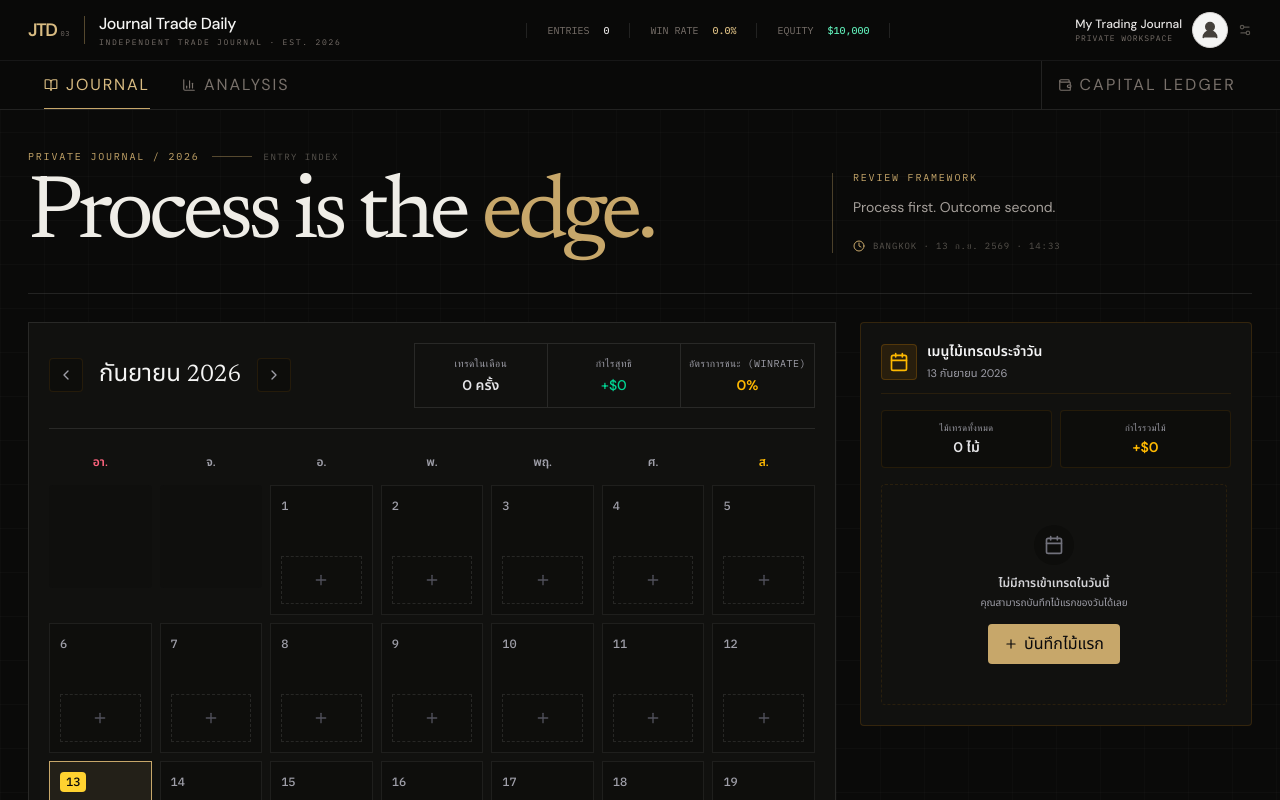
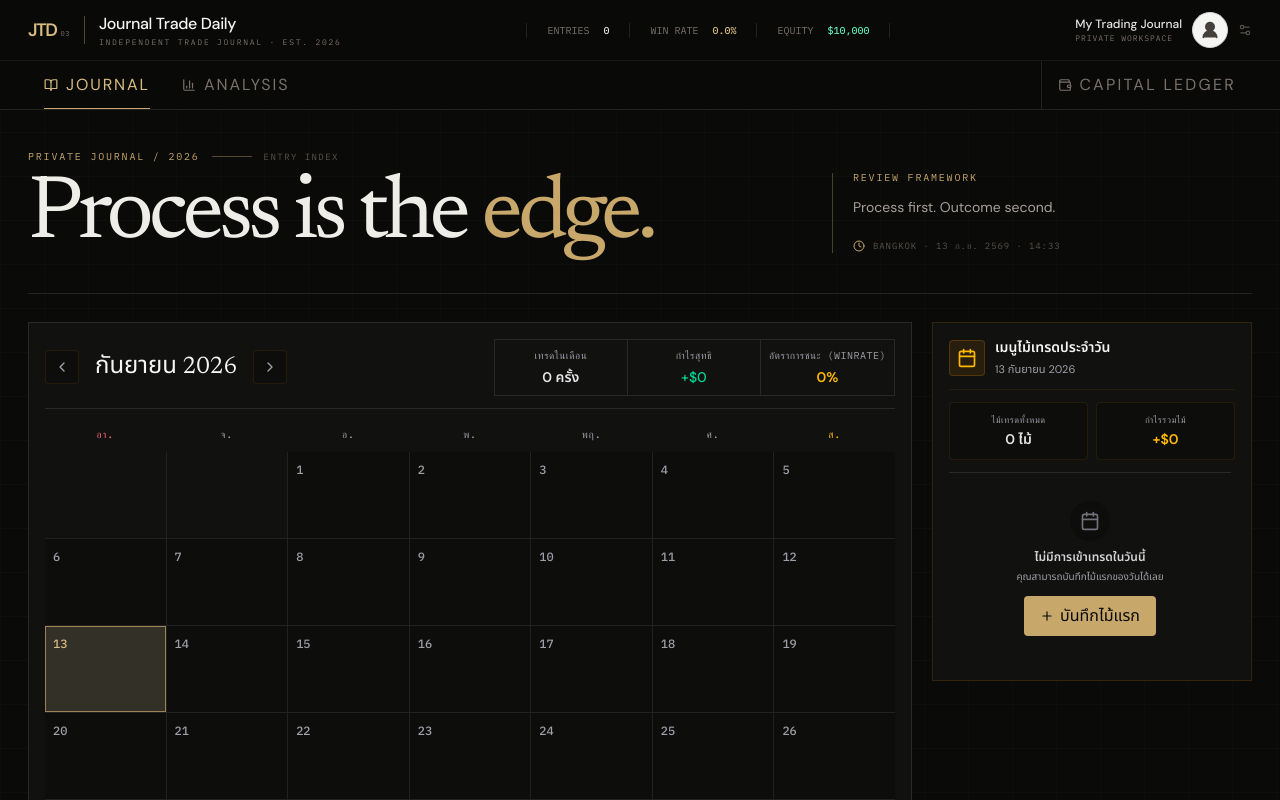
Before and after one commit to Zerokungyt/JournalTradeDairyV3, a React (Vite) app: page / in a window 1280 px wide. Shown: the top 800 px of the page. Built offline with nearby package versions, Linux system fonts and the light colour scheme.

Commit message:
refine: simplify calendar density and hierarchy

```diff
--- a/src/components/CalendarView.tsx
+++ b/src/components/CalendarView.tsx
@@ -169,13 +169,13 @@ export default function CalendarView({
 
   return (
     <div id="calendar-section" className="space-y-6">
-      {/* 2-Column Responsive Layout: Calendar Grid (8 cols) and Daily Trade Menu (4 cols) */}
-      <div className="grid grid-cols-1 lg:grid-cols-12 gap-6 items-start">
+      {/* The detail rail stays narrow so the calendar remains the visual focus. */}
+      <div className="grid grid-cols-1 items-start gap-5 xl:grid-cols-[minmax(0,1fr)_320px]">
 
         {/* Left Side: Calendar Grid */}
-        <div className="lg:col-span-8 space-y-6">
-          <div className="border border-white/10 bg-[#11110F] p-3 shadow-none sm:p-5">
-            <div className="mb-5 flex flex-col items-start justify-between gap-4 border-b border-white/10 pb-5 md:flex-row md:items-center">
+        <div className="min-w-0 space-y-6">
+          <div className="border border-white/10 bg-[#11110F] p-3 shadow-none sm:p-4">
+            <div className="mb-3 flex flex-col items-start justify-between gap-3 border-b border-white/10 pb-3 md:flex-row md:items-center">
               <div className="flex items-center gap-3">
                 <button
                   onClick={prevMonth}
@@ -196,11 +196,11 @@ export default function CalendarView({
 
               {/* High-Fidelity Mini Stats Panel */}
               <div className="grid w-full grid-cols-3 divide-x divide-white/10 border border-white/10 md:w-auto">
-                <div className="min-w-0 px-2 py-3 text-center md:min-w-[110px]">
+                <div className="min-w-0 px-2 py-2 text-center md:min-w-[100px]">
                   <p className="text-[10px] font-mono text-zinc-400 uppercase tracking-wider">เทรดในเดือน</p>
                   <p className="text-sm font-semibold text-zinc-200 mt-1">{monthStats.count} ครั้ง</p>
                 </div>
-                <div className="min-w-0 px-2 py-3 text-center md:min-w-[110px]">
+                <div className="min-w-0 px-2 py-2 text-center md:min-w-[100px]">
                   <p className="text-[10px] font-mono text-zinc-400 uppercase tracking-wider">
                     {monthStats.totalPnL >= 0 ? 'กำไรสุทธิ' : 'ขาดทุนสุทธิ'}
                   </p>
@@ -208,7 +208,7 @@ export default function CalendarView({
                     {monthStats.totalPnL >= 0 ? '+' : '-'}${Math.abs(monthStats.totalPnL).toLocaleString('en-US', { minimumFractionDigits: monthStats.totalPnL % 1 !== 0 ? 2 : 0, maximumFractionDigits: 2 })}
                   </p>
                 </div>
-                <div className="min-w-0 px-2 py-3 text-center md:min-w-[110px]">
+                <div className="min-w-0 px-2 py-2 text-center md:min-w-[100px]">
                   <p className="text-[10px] font-mono text-zinc-400 uppercase tracking-wider">อัตราการชนะ (Winrate)</p>
                   <p className="text-sm font-bold text-amber-400 mt-1">
                     {monthStats.winRate.toFixed(0)}%
@@ -218,11 +218,11 @@ export default function CalendarView({
             </div>
 
             {/* Days of week header */}
-            <div className="grid grid-cols-7 gap-2 mb-2">
+            <div className="mb-1 grid grid-cols-7 gap-px">
               {['อา.', 'จ.', 'อ.', 'พ.', 'พฤ.', 'ศ.', 'ส.'].map((dayName, idx) => (
                 <div
                   key={idx}
-                  className={`text-center font-display text-xs font-semibold py-1.5 ${
+                  className={`py-1.5 text-center font-mono text-[10px] font-medium uppercase tracking-[.08em] ${
                     idx === 0 ? 'text-rose-400' : idx === 6 ? 'text-amber-400' : 'text-zinc-400'
                   }`}
                 >
@@ -232,13 +232,13 @@ export default function CalendarView({
             </div>
 
             {/* Calendar Grid */}
-            <div className="grid grid-cols-7 gap-1.5 sm:gap-2">
+            <div className="grid grid-cols-7 gap-px bg-white/[.07]">
               {calendarDays.map((cell, idx) => {
                 if (!cell) {
                   return (
                     <div
                       key={`empty-${idx}`}
-                      className="aspect-square bg-[#0D0D0B]/30 rounded-sm border border-transparent"
+                      className="min-h-[64px] bg-[#0a0a09]/70 sm:min-h-[78px] md:min-h-[86px]"
                     />
                   );
                 }
@@ -257,17 +257,17 @@ export default function CalendarView({
                   <div
                     key={cell.dateStr}
                     onClick={() => onSelectDate(cell.dateStr)}
-                    className={`group relative flex min-h-[72px] cursor-pointer flex-col justify-between overflow-hidden border p-1.5 transition-all duration-200 sm:min-h-[110px] sm:p-2.5 md:min-h-[130px] ${
+                    className={`group relative flex min-h-[64px] cursor-pointer flex-col overflow-hidden p-1.5 transition-colors duration-150 sm:min-h-[78px] sm:p-2 md:min-h-[86px] ${
                       isSelected
-                        ? 'border-[#c7a76a] bg-[#c7a76a]/10'
-                        : 'border-white/[.07] bg-[#0D0D0B]/60 hover:border-[#c7a76a]/35 hover:bg-[#151512]'
+                        ? 'bg-[#c7a76a]/10 ring-1 ring-inset ring-[#c7a76a]/70'
+                        : 'bg-[#0D0D0B] hover:bg-[#151512]'
                     }`}
                   >
                     {/* Header: Date number & Action Button */}
                     <div className="flex items-center justify-between">
                       <span className={`text-xs font-mono font-semibold ${
                         isSelected
-                          ? 'text-zinc-950 bg-amber-300 px-1.5 py-0.5 rounded font-bold'
+                          ? 'text-[#d9bc82] font-bold'
                           : cell.dateStr === '2026-07-21'
                           ? 'text-amber-300 bg-amber-500/25 px-1.5 py-0.5 rounded font-bold'
                           : 'text-zinc-400'
@@ -281,7 +281,7 @@ export default function CalendarView({
                           onSelectDate(cell.dateStr);
                           onAddTradeForDate(cell.dateStr);
                         }}
-                        className="opacity-0 group-hover:opacity-100 p-1 rounded-md bg-[#0D0D0B] hover:bg-amber-400 hover:text-zinc-950 text-zinc-400 transition-all duration-300 cursor-pointer"
+                          className="cursor-pointer p-1 text-zinc-600 opacity-40 transition hover:bg-amber-400 hover:text-zinc-950 sm:opacity-0 sm:group-hover:opacity-100"
                         title="เพิ่มบันทึกการเทรด"
                       >
                         <Plus className="h-3 w-3" />
@@ -289,44 +289,32 @@ export default function CalendarView({
                     </div>
 
                     {/* Day Trades Content without Image Thumbnails */}
-                    <div className="flex-1 mt-1 flex flex-col justify-end space-y-1">
+                    <div className="mt-auto min-w-0 pt-1">
                       {dayTrades.length > 0 ? (
-                        <div className="space-y-1.5 bg-[#0F0F0D]/90 p-1.5 sm:p-2 rounded-sm border border-amber-500/10">
-                          {/* Top Row: Trade Count Badge & Emotion Emoji */}
-                          <div className="flex items-center justify-between">
-                            <span className="text-[9px] sm:text-[10px] font-mono font-bold text-amber-300 bg-amber-500/20 border border-amber-500/30 px-1.5 py-0.5 rounded-md">
-                              {dayTrades.length} ไม้
-                            </span>
-                            <span className="text-xs" title={`อารมณ์: ${getEmotionThai(dayTrades[0].emotion)}`}>
-                              {getEmotionMarker(dayTrades[0].emotion)}
-                            </span>
-                          </div>
-
-                          {/* Net Profit / Loss Amount */}
-                          <div
-                            className={`w-full truncate border px-1 py-1 text-center font-mono text-[9px] font-medium tracking-tighter sm:text-xs sm:tracking-tight ${
-                              dayPnL >= 0
-                                ? 'border-emerald-500/25 bg-emerald-950/25 text-emerald-400'
-                                : 'border-rose-500/25 bg-rose-950/25 text-rose-400'
-                            }`}
+                        <div className="flex min-w-0 items-end justify-between gap-1 border-t border-white/[.06] pt-1.5 font-mono">
+                          <span className="shrink-0 text-[8px] text-stone-500 sm:text-[9px]" title={`อารมณ์: ${getEmotionThai(dayTrades[0].emotion)}`}>
+                            {dayTrades.length}T · {getEmotionMarker(dayTrades[0].emotion)}
+                          </span>
+                          <span
+                            className={`min-w-0 truncate text-right text-[8px] font-medium sm:text-[10px] ${dayPnL >= 0 ? 'text-emerald-400' : 'text-rose-400'}`}
                             title={`กำไร/ขาดทุนรวม: ${dayPnL >= 0 ? '+' : ''}$${dayPnL.toLocaleString()}`}
                           >
                             {formattedPnL}
-                          </div>
+                          </span>
                         </div>
                       ) : (
-                        // Empty state button
-                        <div
+                        <button
+                          type="button"
                           onClick={(e) => {
                             e.stopPropagation();
                             onSelectDate(cell.dateStr);
                             onAddTradeForDate(cell.dateStr);
                           }}
-                          className="group/plus flex h-7 cursor-pointer items-center justify-center border border-dashed border-white/10 transition-all hover:border-[#c7a76a]/50 hover:bg-[#c7a76a]/5 sm:h-12"
+                          className="ml-auto grid h-6 w-6 cursor-pointer place-items-center text-zinc-700 opacity-45 transition hover:bg-[#c7a76a]/10 hover:text-amber-400 sm:opacity-0 sm:group-hover:opacity-100"
                           title="คลิกเพื่อบันทึกไม้เทรดในวันนี้"
                         >
-                          <Plus className="h-4 w-4 text-zinc-600 group-hover/plus:text-amber-400 group-hover/plus:scale-110 transition-all" />
-                        </div>
+                          <Plus className="h-3.5 w-3.5" />
+                        </button>
                       )}
                     </div>
                   </div>
@@ -337,7 +325,7 @@ export default function CalendarView({
         </div>
 
         {/* Right Side: Daily Trade Menu & Manager */}
-        <div className="lg:col-span-4 bg-[#11110F] border border-amber-500/15 rounded-sm p-5 shadow-none flex flex-col space-y-4">
+        <div className="flex flex-col space-y-3 border border-amber-500/15 bg-[#11110F] p-4 shadow-none xl:sticky xl:top-28">
           <div className="flex items-center gap-2.5 border-b border-amber-500/10 pb-3">
             <div className="h-9 w-9 rounded-sm bg-amber-500/10 border border-amber-500/20 flex items-center justify-center shrink-0">
               <Calendar className="h-5 w-5 text-amber-400" />
@@ -367,7 +355,7 @@ export default function CalendarView({
           {/* Trades list or empty state */}
           <div className="space-y-3 max-h-[400px] overflow-y-auto pr-1 scrollbar-thin scrollbar-thumb-zinc-800 scrollbar-track-transparent">
             {selectedDateTrades.length === 0 ? (
-              <div className="text-center py-10 border border-dashed border-amber-500/10 rounded-sm flex flex-col items-center justify-center gap-2.5">
+              <div className="flex flex-col items-center justify-center gap-2 border-t border-white/10 py-7 text-center">
                 <div className="h-10 w-10 rounded-full bg-[#0D0D0B] flex items-center justify-center text-zinc-500">
                   <Calendar className="h-5 w-5" />
                 </div>
```
Also changed, not shown: 1 other file (tests, documents, lock files or other folders).
